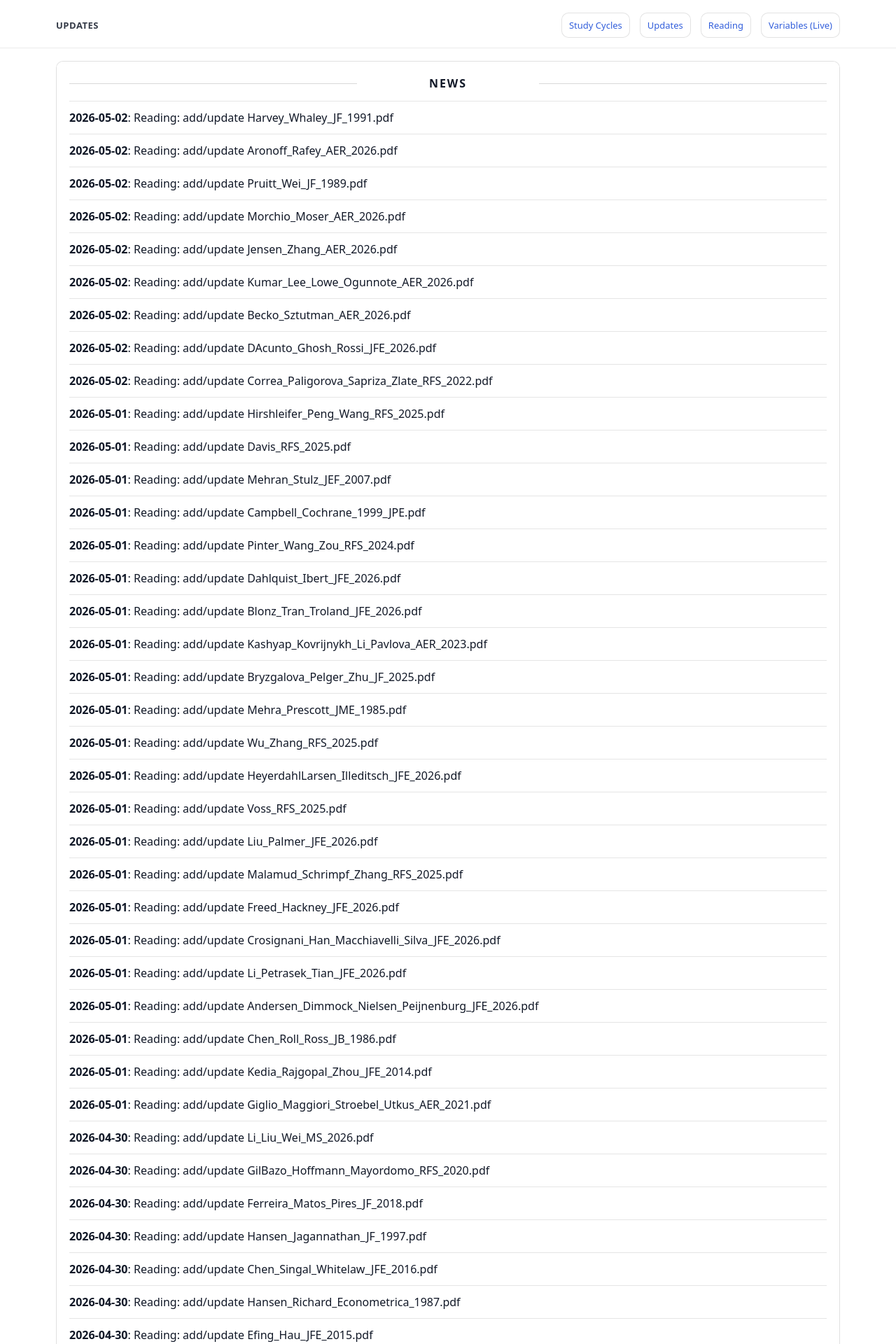
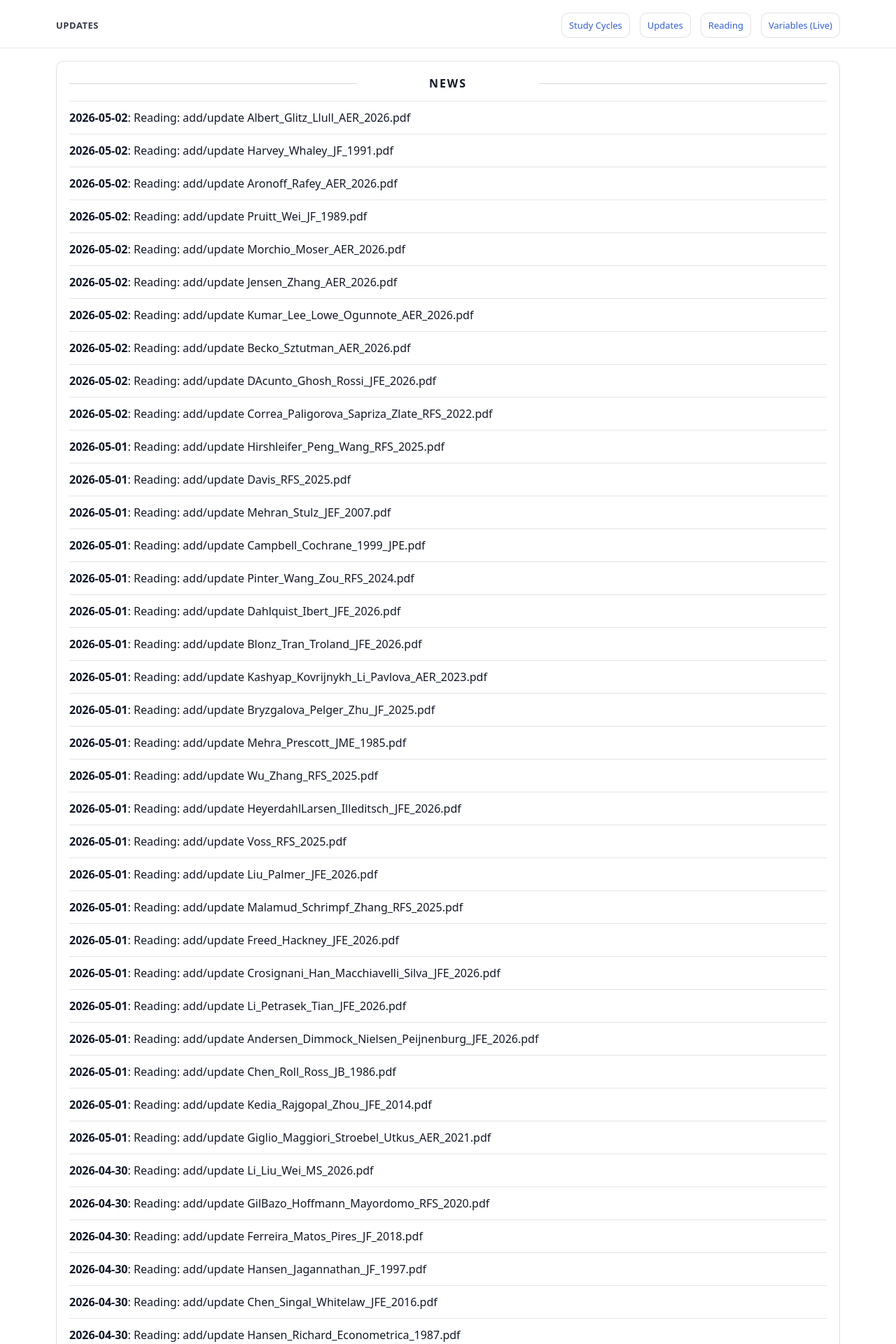
Before and after one commit to yaxinzn/study-archive, a Jekyll site: the page built from updates/index.md, in a window 1280 px wide. Shown: the top 1920 px of the page at 70% size. Built offline with Jekyll 4.4.1, drawn with Linux system fonts in a browser that asks for light colours; some of the changed text lies outside the part shown.

Commit message:
chore: update NEWS feed

```diff
--- a/_data/news.yml
+++ b/_data/news.yml
@@ -1,4 +1,7 @@
 # Auto-generated update history (sorted newest -> oldest). Do not edit manually.
+- ts: "1777715019"
+  date: "2026-05-02"
+  title: "Reading: add/update Albert_Glitz_Llull_AER_2026.pdf"
 - ts: "1777714791"
   date: "2026-05-02"
   title: "Reading: add/update Harvey_Whaley_JF_1991.pdf"
```
